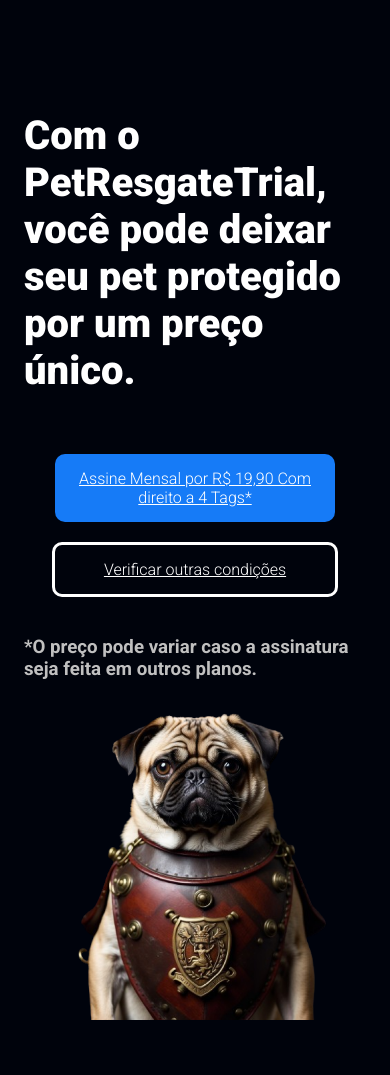
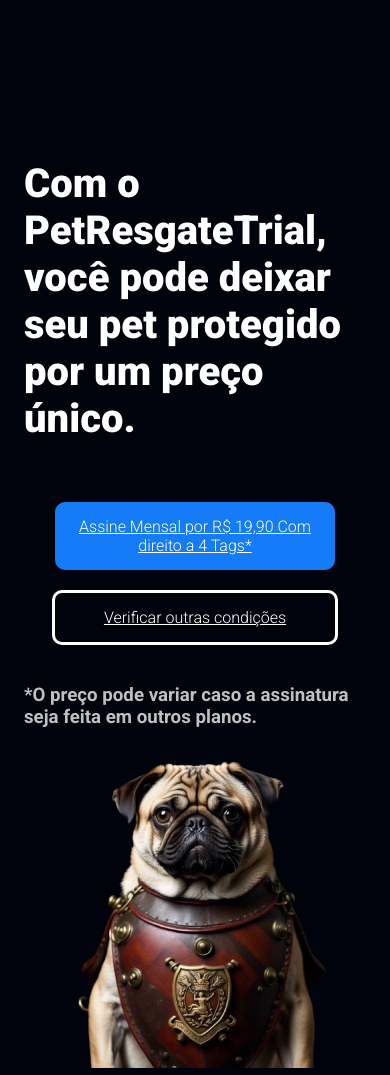
Before and after one commit to gabrielcaxtanho/caodivulga, a plain HTML site: page index.html in a window 390 px wide. Shown: the top 1075 px of the page. Drawn offline with Linux system fonts and the light colour scheme; a web font is replaced by a local one.

Commit message:
Update styles.css

```diff
--- a/css/styles.css
+++ b/css/styles.css
@@ -370,9 +370,19 @@
 
 @media (max-width: 500px){
 
+    body{
+        padding-top: 25px;
+    }
+
     .primario {
-        padding-top: 220px;
+        padding-top: 250px;
 
     }
 
+    .container-pc2{
+        padding: 20px;
+    }
+
+
+
 }
```
